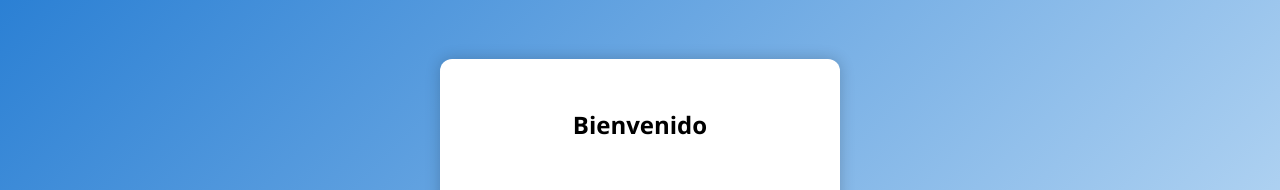
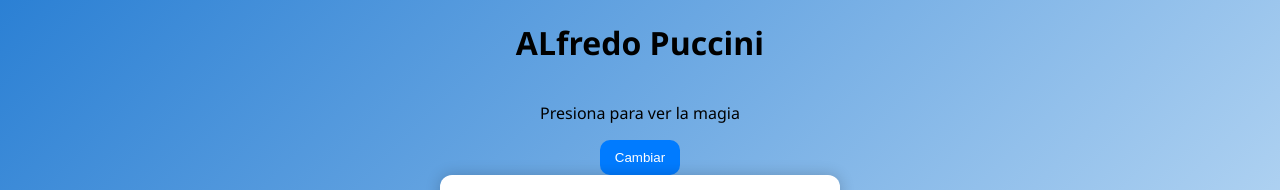
Before and after one commit to PucciPucciDev/primerEntregableAlfredoPuccini, a plain HTML site: page index.html in a window 1280 px wide. Shown: the top 190 px of the page. Drawn offline with Linux system fonts and the light colour scheme.

Commit message:
agregue ejercicio de la letra del entregable

```diff
--- a/css/style.css
+++ b/css/style.css
@@ -11,6 +11,21 @@ body{
     align-items: center;
     flex-direction: column;
     background: linear-gradient(135deg, #2b80d4, #e3f2fd);
+}
+
+/*Estilo de boton Cambiar*/
+
+#btnMagia {
+    background-color: #007BFF;
+    color: #ffffff;
+    border: none;
+    border-radius: 10px;
+    padding: 10px 15px;
+    cursor: pointer;
+}
+/*extra*/
+#btnMagia:hover{
+    background-color: #2b80d4;
 }
 
 /* -----LOGIN----- */
--- a/index.html
+++ b/index.html
@@ -4,13 +4,17 @@
     <meta charset="UTF-8">
     <meta name="viewport" content="width=device-width, initial-scale=1.0">
     <title>Mi Página</title>
-    <script src="js/script.js"></script>
     <link rel="stylesheet" href="css/style.css">
 </head>
 <body>
 
+    <!--Ejercicio del Entregable-->
+
+    <h1>ALfredo Puccini</h1>
+    <p id="pMagia">Presiona para ver la magia</p>
+    <button id="btnMagia">Cambiar</button>
+
     <!-- LOGIN -->
-
     <div id="divPaginaLogin">
 
         <h2>Bienvenido</h2>
@@ -116,6 +120,6 @@
     </div>
 
     </div>
-
+    <script src="js/script.js"></script>
 </body>
 </html>
--- a/js/script.js
+++ b/js/script.js
@@ -5,6 +5,7 @@ function inicio(){
     document.querySelector("#btnIngresar").addEventListener("click", iniciarSecion);
     document.querySelector("#btnLogout").addEventListener("click", cerrarSecion);
     document.querySelector("#btnCalcular").addEventListener("click", calcularCredito);
+    document.querySelector("#btnMagia").addEventListener("click", magia);
 }
 
 // Variable global usuraio logueado
@@ -125,3 +126,8 @@ function calcularCredito() {
 
     document.querySelector("#resultadoCredito").innerHTML = mensaje;
 }
+
+// Ejercicio de la Letra
+function magia(){
+    document.querySelector("#pMagia").innerHTML= "¡Hola, Mundo con JavaScript!"
+}
```
